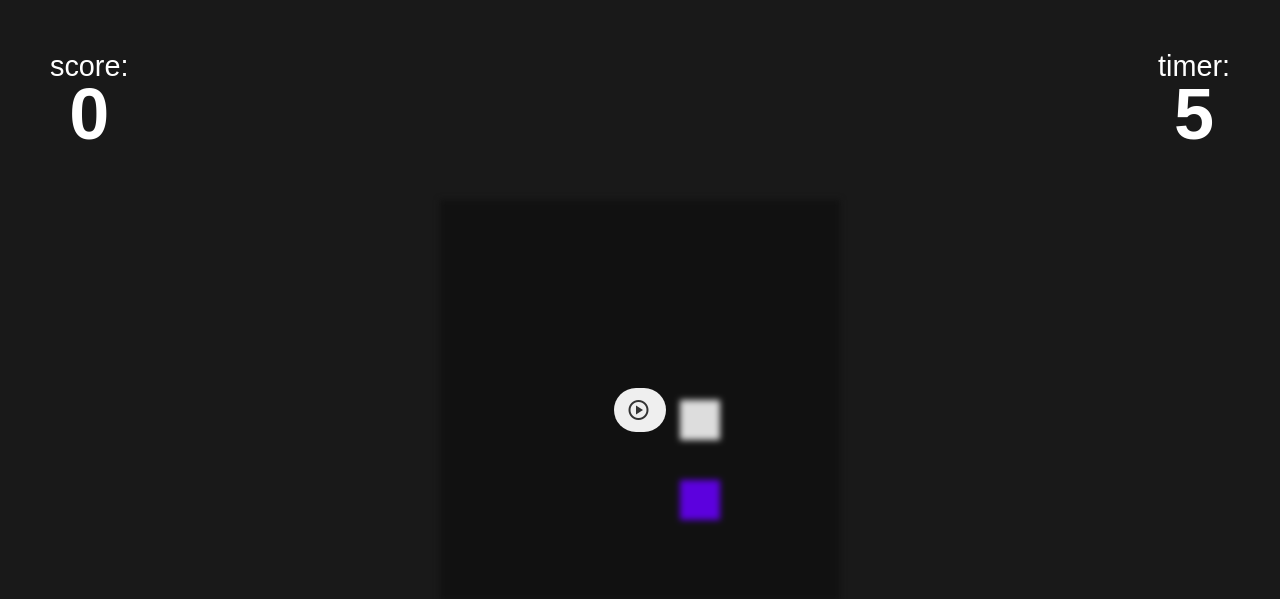
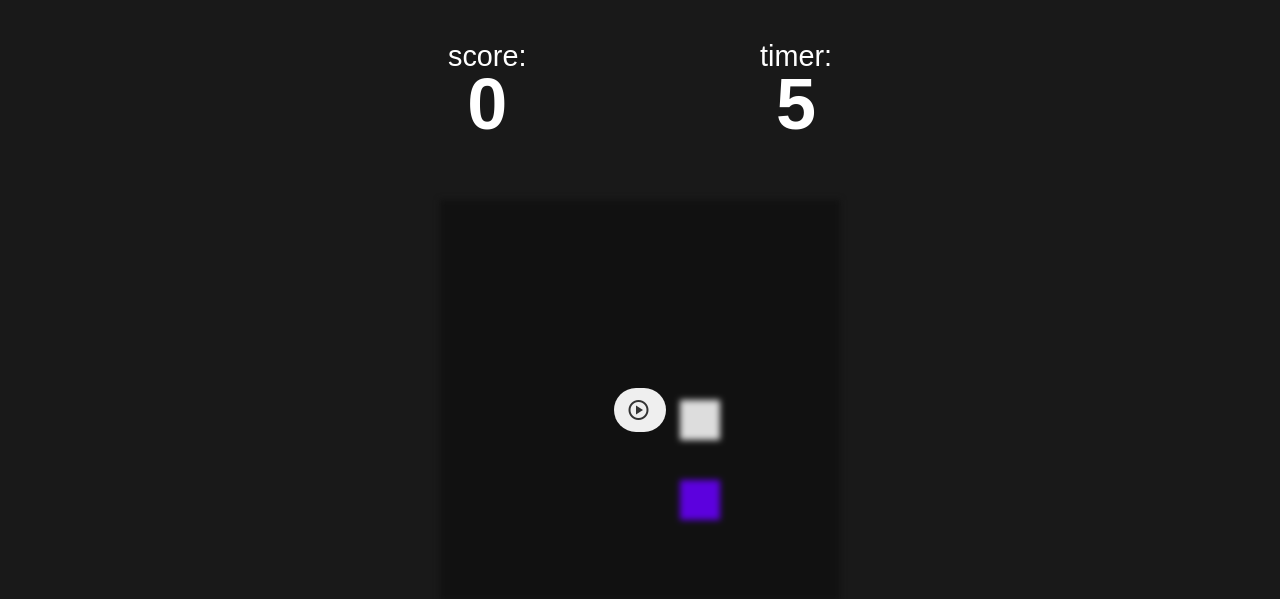
Before and after one commit to hdind/Usuarios_teste, a Django app: page /game/ in a window 1280 px wide. Shown: the top 599 px of the page. Run offline with Django 4.2, Linux system fonts and the light colour scheme; the visitor is signed in with stand-in values (Sample User, id 1).

Commit message:
refact: score e timer position

```diff
--- a/setup/static/css/game.css
+++ b/setup/static/css/game.css
@@ -23,6 +23,8 @@ canvas {
   image-rendering: crisp-edges;
   image-rendering: -moz-crisp-edges;
   filter: blur(3px);
+  position: absolute;
+  top: 25vh;
 }
 
 .score,
@@ -35,13 +37,13 @@ canvas {
 }
 
 .score {
-  top: 50px;
-  left: 50px;
+  top: 5vh;
+  left: 35vw;
 }
 
 .timer {
-  top: 50px;
-  right: 50px;
+  top: 5vh;
+  right: 35vw;
 }
 
 .score--value,
```
